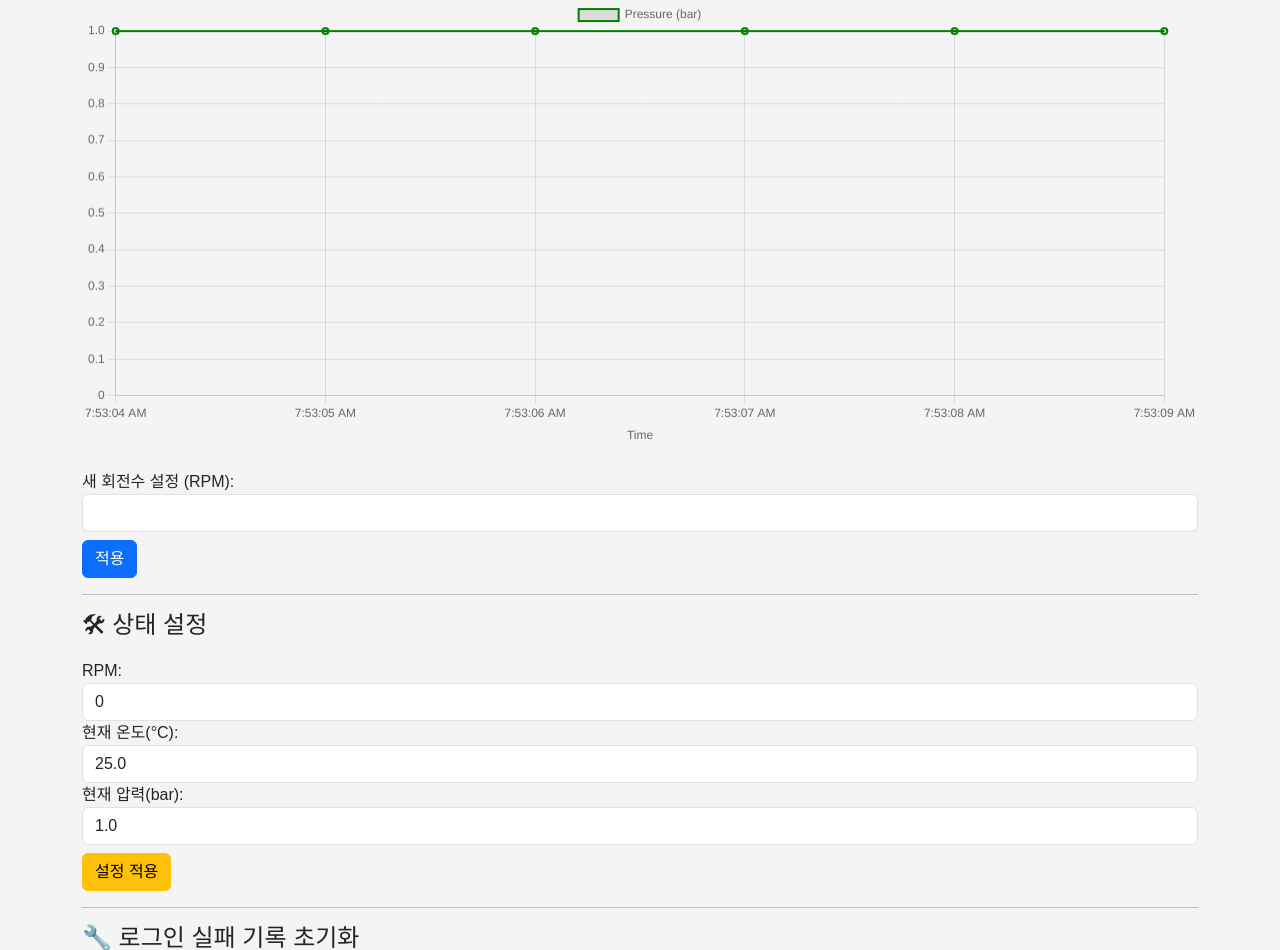
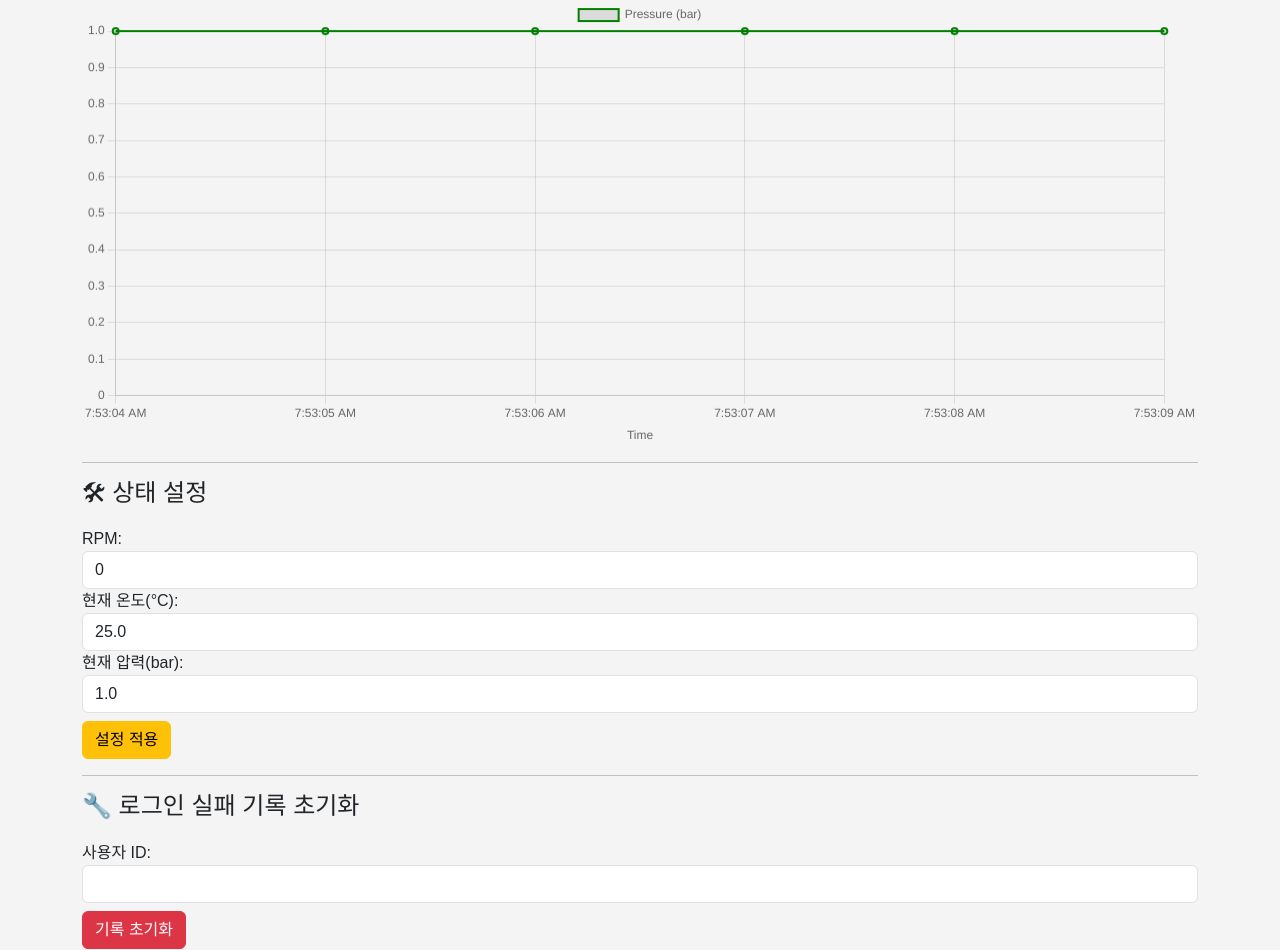
Before and after one commit to code5312/_CPSS_ICS_Server, a Flask app: page / in a window 1280 px wide. Shown: the part 1119-2069 px from the top of the page. Run offline with Flask 3, Linux system fonts and the light colour scheme; data comes from the database, SQL or seed files in the repository.

Commit message:
Update index.html

```diff
--- a/ics-hmi-simulator/app/templates/index.html
+++ b/ics-hmi-simulator/app/templates/index.html
@@ -19,16 +19,6 @@
 <div class="alert alert-success mt-3">
   🎉 <strong>FLAG 획득:</strong> {{ flag }}
 </div>
-{% endif %}
-
-{% if role == 'admin' %}
-<form method="POST" action="/set_rpm" class="mt-4">
-  <label for="rpm">새 회전수 설정 (RPM):</label>
-  <input type="number" name="rpm" id="rpm" required min="0" class="form-control">
-  <button type="submit" class="btn btn-primary mt-2">적용</button>
-</form>
-{% else %}
-<p class="text-muted">게스트는 회전수를 수정할 수 없습니다.</p>
 {% endif %}
 
 <hr>
```
